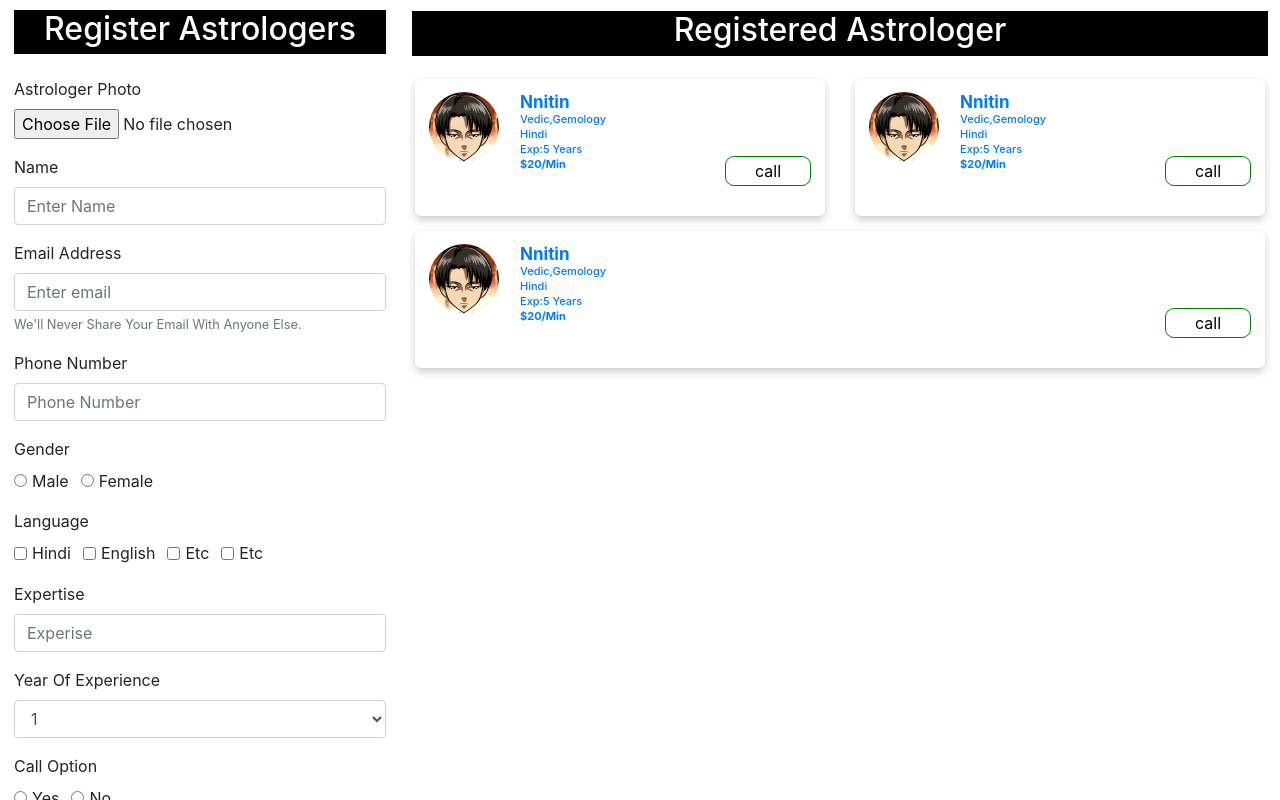
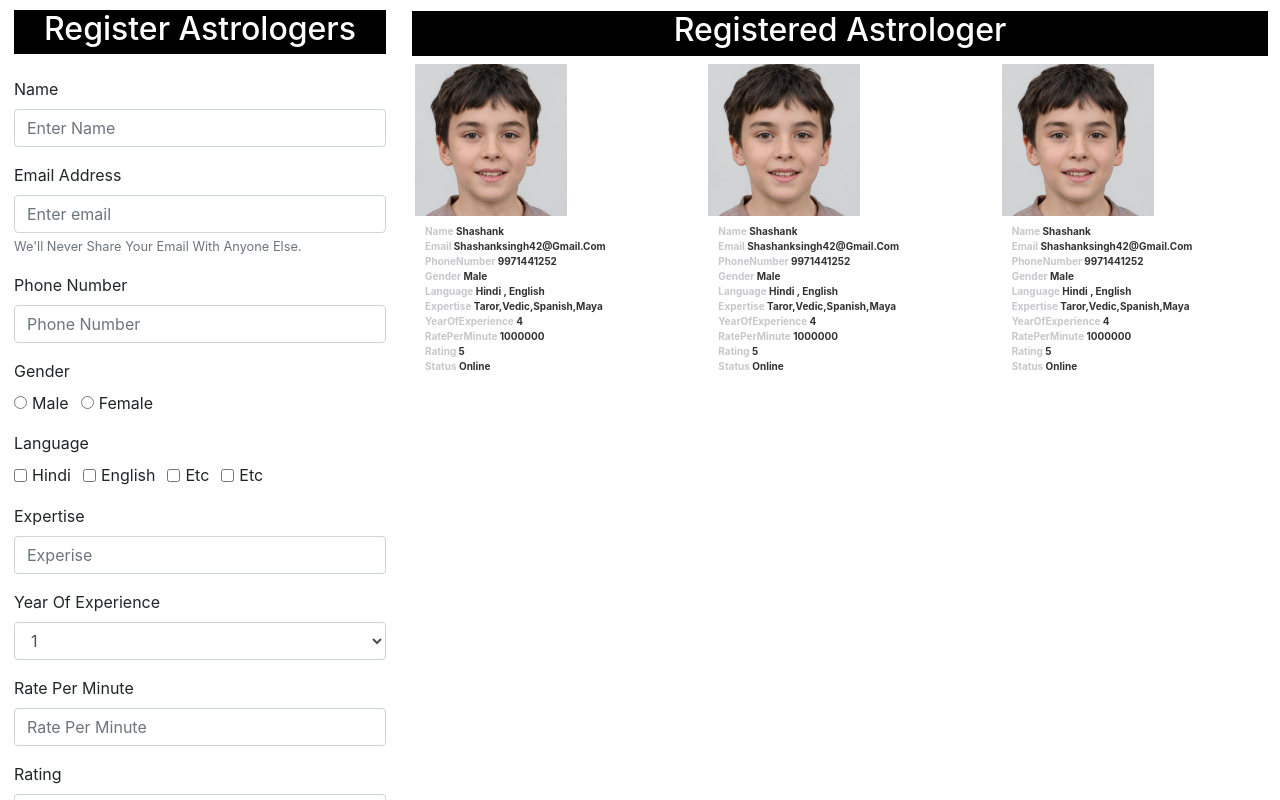
Before and after one commit to cloudstrife9971/astrology_website, a React (Create React App) app: page /admin in a window 1280 px wide. Built offline with nearby package versions, Linux system fonts and the light colour scheme.

Commit message:
registered astro.. section UI completed

```diff
--- a/src/components/admin/astrologerItem.js
+++ b/src/components/admin/astrologerItem.js
@@ -1,27 +1,49 @@
 import React, { Component } from "react";
 import { Route, Link } from "react-router-dom";
+import style from "./style.module.css";
+// import image from "../astrologers/how-to-draw-levi-easy_5e4cd67f47d525.72997937_105024_5_3.png";
+import image from "./v3_0452616.jpg";
 export default class AstrologerItem extends Component {
   render() {
     return (
-      <Link to="/admin/update">
-      <div className="astrologer-card"  >
-        <div className="custom-card-img"></div>
-        <div className="astrologer-details">
-          <h4 className="astro-name">nnitin</h4>
-          <h5 className="astro-skills">vedic,gemology</h5>
-          <h5 className="astro-lang">hindi</h5>
-          <h5 className="astro-exp">Exp:5 Years</h5>
-          <h5 className="astro-price">
-            <span>$</span>
-            <span>20</span>/min
-          </h5>
+      <Link to="/admin/update" className={style.astrologerCard__link}>
+        <div className={style.astrologerCard__container}>
+          <div className={style.astrologerCard__img}>
+            <img src={image} alt="" />
+          </div>
+          <div className={style.astrologerCard__details}>
+            <div>
+              name <span>shashank</span>
+            </div>
+            <div>
+              email <span>shashanksingh42@gmail.com</span>
+            </div>
+            <div>
+              phoneNumber <span>9971441252</span>
+            </div>
+            <div>
+              gender <span>male</span>
+            </div>
+            <div>
+              language <span>hindi , english</span>
+            </div>
+            <div>
+              expertise <span>taror,vedic,spanish,maya</span>
+            </div>
+            <div>
+              yearOfExperience <span>4</span>
+            </div>
+            <div>
+              ratePerMinute <span>1000000</span>
+            </div>
+            <div>
+              rating <span>5</span>
+            </div>
+            <div>
+              status <span>online</span>
+            </div>
+          </div>
         </div>
-        <div>
-          <button className="astro-call-btn" onClick={this.props.showModal}>
-            call
-          </button>
-        </div>
-      </div>
       </Link>
     );
   }
--- a/src/components/admin/astrologerList.js
+++ b/src/components/admin/astrologerList.js
@@ -1,22 +1,27 @@
 import React, { Component } from "react";
 import style from "./style.module.css";
-import {Form ,Button,Container,Row,Col} from  "react-bootstrap"
-import AstrologerItem from "./astrologerItem"
-// import "../astrologers/style/style.css"
+import { Form, Button, Container, Row, Col } from "react-bootstrap";
+import AstrologerItem from "./astrologerItem";
+
 export default class AstrologerList extends Component {
   render() {
     return (
       <div className={style.astrologerList__container}>
         <h2>registered astrologer</h2>
 
-      {/* <AstrologerItem></AstrologerItem> */}
-    <Container>
-      <Row>
-      <Col><AstrologerItem></AstrologerItem></Col>
-      <Col><AstrologerItem></AstrologerItem></Col>
-      <Col><AstrologerItem></AstrologerItem></Col>
-   </Row>
-    </Container>
+        <Container>
+          <Row>
+            <Col>
+              <AstrologerItem></AstrologerItem>
+            </Col>
+            <Col>
+              <AstrologerItem></AstrologerItem>
+            </Col>
+            <Col>
+              <AstrologerItem></AstrologerItem>
+            </Col>
+          </Row>
+        </Container>
       </div>
     );
   }
--- a/src/components/admin/registerForm.js
+++ b/src/components/admin/registerForm.js
@@ -1,21 +1,57 @@
 import React, { Component } from "react";
 import style from "./style.module.css";
 import { Form, Button } from "react-bootstrap";
+import config from "../../config.json";
+import axios from "axios";
 export default class RegisterForm extends Component {
+
+  handleSubmit = (e) => {
+    e.preventDefault();
+    const value = e.target;
+
+    var astrologer = {
+      // name: null,
+      // email: null,
+      // phoneNumber: null,
+      // gender: null,
+      // language: null,
+      // expertise: null,
+      // yearOfExperience: null,
+      // ratePerMinute: null,
+      // rating: null,
+      // status: null,
+      phoneNumber : "9355539000",
+      password : "123",
+      name : "Guru ast",
+      email : "ast@gmail.co",
+      gender : "Male",
+      language : ["hindi", "english"],
+      expertise : ["expertise","expertise"],
+      yearOfExperience : 1.4,
+      ratePerMinute : "100"
+
+    };
+
+    axios.post(`${config.serverURL}astrologer/register`, { ...astrologer })
+    .then(res => {
+      // console.log(res);
+      console.log(res.data);
+    })
+
+
+  };
+
+
+
+
   render() {
     return (
       <div className={style.registerForm__container}>
         <h2>register astrologers</h2>
-        <Form>
-
-
-            <Form.Group>
-              <Form.File
-                id="exampleFormControlFile1"
-                label="Astrologer photo"
-              />
-            </Form.Group>
-
+        <Form onSubmit={this.handleSubmit}>
+          {/* <Form.Group>
+            <Form.File id="exampleFormControlFile1" label="Astrologer photo" />
+          </Form.Group> */}
 
           <Form.Group controlId="formBasicEmail">
             <Form.Label>Name</Form.Label>
@@ -105,27 +141,19 @@ export default class RegisterForm extends Component {
               <option>5</option>
             </Form.Control>
           </Form.Group>
-
-          <Form.Group controlId="formBasicCallOption">
-            <Form.Label>Call Option</Form.Label>
-            {["radio"].map((type) => (
-              <div key={`inline-${type}`} className="mb-3">
-                <Form.Check
-                  inline
-                  label="Yes"
-                  name="Yes"
-                  type={type}
-                  id={`inline-${type}-1`}
-                />
-                <Form.Check
-                  inline
-                  label="No"
-                  name="No"
-                  type={type}
-                  id={`inline-${type}-2`}
-                />
-              </div>
-            ))}
+          <Form.Group controlId="formBasicRate">
+            <Form.Label>Rate Per Minute</Form.Label>
+            <Form.Control type="tel" placeholder="Rate Per Minute" />
+          </Form.Group>
+          <Form.Group controlId="exampleForm.ControlSelect1">
+            <Form.Label>Rating</Form.Label>
+            <Form.Control as="select">
+              <option>1</option>
+              <option>2</option>
+              <option>3</option>
+              <option>4</option>
+              <option>5</option>
+            </Form.Control>
           </Form.Group>
 
           <Form.Group controlId="formBasicStatus">
@@ -150,17 +178,6 @@ export default class RegisterForm extends Component {
             ))}
           </Form.Group>
 
-          <Form.Group controlId="exampleForm.ControlSelect1">
-            <Form.Label>Rating</Form.Label>
-            <Form.Control as="select">
-              <option>1</option>
-              <option>2</option>
-              <option>3</option>
-              <option>4</option>
-              <option>5</option>
-            </Form.Control>
-          </Form.Group>
-
           <Button variant="primary" type="submit">
             Submit
           </Button>
--- a/src/components/admin/style.module.css
+++ b/src/components/admin/style.module.css
@@ -21,13 +21,46 @@
 /* ------------------------- --update-form------------------ */
 
 /* ----------------------------astrologer-item----------------- */
+.astrologerCard__link {
+}
+.astrologerCard__link:hover .astrologerCard__img img {
+  transform: scale(1.1);
+  transition: .3s;
+}
+
+.astrologerCard__container {
+  display: flex;
+  /* border: 1px solid black; */
+  flex-wrap: wrap;
+}
+.astrologerCard__img {
+  max-width: 152px;
+  overflow: hidden;
+}
+.astrologerCard__img img {
+  width: 100%;
+  height: auto;
+}
+.astrologerCard__details {
+  padding: 8px 0px 0px 10px;
+}
+
+.astrologerCard__details > div {
+  font-size: 10px;
+  font-weight: 700;
+  color: #c7c7cc;
+}
+.astrologerCard__details > div > span {
+  color: #323232;
+}
+
+/* -----------------------------astrologer-list------------------ */
+
 .astrologerList__container {
-  /* border: 2px solid red; */
   margin-left: 400px;
   height: 100vh;
   text-transform: capitalize;
   padding-top: 11px;
-
 }
 .astrologerList__container h2 {
   text-align: center;
@@ -35,6 +68,5 @@
   color: white;
   padding-bottom: 7px;
   margin-left: 12px;
-    margin-right: 12px;
+  margin-right: 12px;
 }
-/* -----------------------------astrologer-list------------------ */
--- a/src/components/admin/updateForm.js
+++ b/src/components/admin/updateForm.js
@@ -6,12 +6,16 @@ export default class UpdateForm extends Component {
     super(props);
     this.myRef = React.createRef();
   }
-  componentDidMoun() {}
+  componentDidMount() {
+    // this.myRef.current[1].value = "hello"
+    // console.log(this.myRef);
+
+  }
   render() {
     return (
       <div className={style.registerForm__container}>
         <h2>Update Astrologer</h2>
-        <Form>
+        <Form ref={this.myRef}>
           <Form.Group>
             <Form.File id="exampleFormControlFile1" label="Astrologer photo" />
           </Form.Group>
--- a/src/components/authentication.js
+++ b/src/components/authentication.js
@@ -24,7 +24,7 @@ export default class Authentication extends Component {
     axios.post(`${config.serverURL}users/verifyOTP`, { ...otp })
       .then(res => {
         // console.log(res);
-        console.log(res.data);
+        // console.log(res.data);
       })
 
   };
```
Also changed, not shown: src/components/admin/v3_0452616 (1).jpg (added), src/components/admin/v3_0452616.jpg (added).
